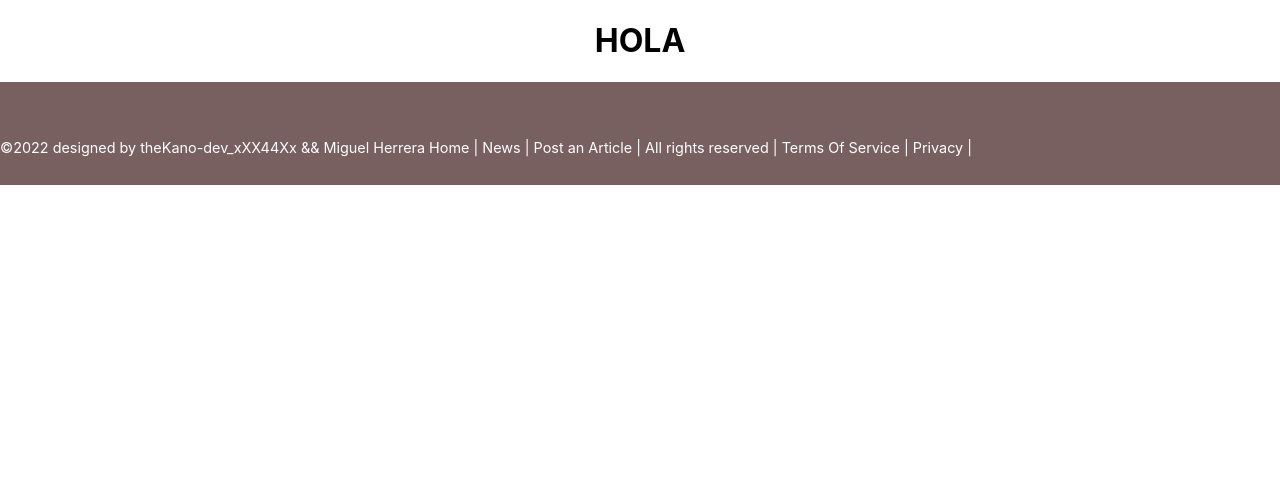
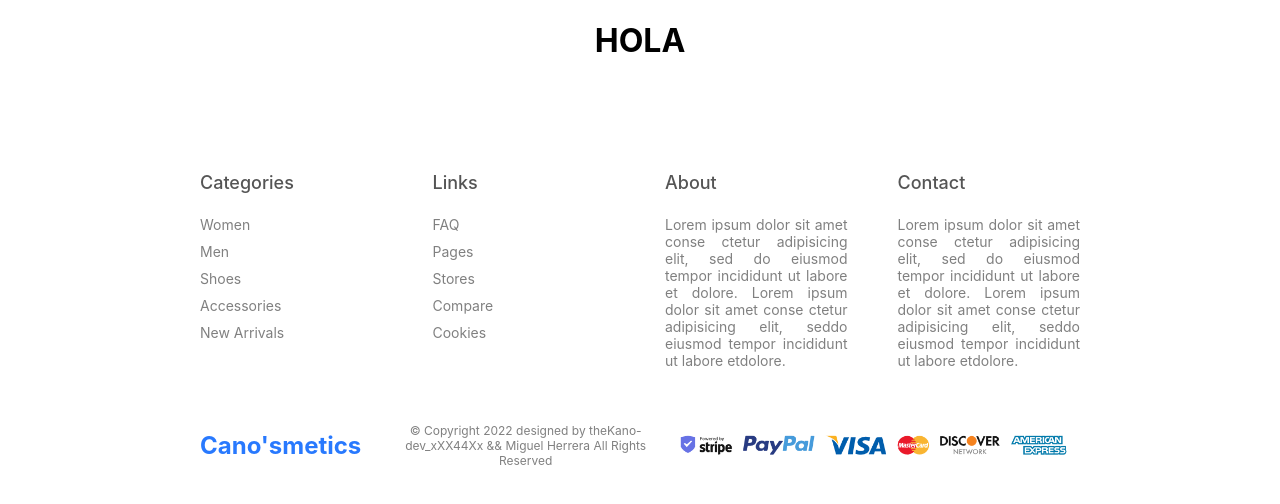
Before and after one commit to sergiokano/React_E-commerce, a React (Create React App) app: page / in a window 1280 px wide. Shown: the top 504 px of the page. Built offline with nearby package versions, Linux system fonts and the light colour scheme.

Commit message:
Footer done

```diff
--- a/src/components/Footer/Footer.jsx
+++ b/src/components/Footer/Footer.jsx
@@ -1,23 +1,66 @@
 import React from "react";
 import "./Footer.scss";
-import { Link } from "react-router-dom";
+// import { Link } from "react-router-dom";
+import paymentImg from "../img/payment.png";
 
 function Footer() {
   return (
-    <div className="main-footer">
-      <div className="container">
-        <p className="col-sm">
-          &copy;{new Date().getFullYear()}
-          <a href="http://www.linkedin.com/in/sergiocano-dev">
-            <span> designed by theKano-dev_xXX44Xx && </span>
-          </a>
-          <a href="https://www.linkedin.com/in/mherrevi/">
-            <span> Miguel Herrera </span>
-          </a>
-          <Link to="/"> Home </Link> | <Link to="/news"> News </Link> |{" "}
-          <Link to="/create"> Post an Article </Link> | All rights reserved |
-          Terms Of Service | Privacy |
-        </p>
+    <div className="footer">
+      <div className="top">
+        <div className="item">
+          <h1>Categories</h1>
+          <span>Women</span>
+          <span>Men</span>
+          <span>Shoes</span>
+          <span>Accessories</span>
+          <span>New Arrivals</span>
+        </div>
+        <div className="item">
+          <h1>Links</h1>
+          <span>FAQ</span>
+          <span>Pages</span>
+          <span>Stores</span>
+          <span>Compare</span>
+          <span>Cookies</span>
+        </div>
+        <div className="item">
+          <h1>About</h1>
+          <span>
+            Lorem ipsum dolor sit amet conse ctetur adipisicing elit, sed do
+            eiusmod tempor incididunt ut labore et dolore. Lorem ipsum dolor sit
+            amet conse ctetur adipisicing elit, seddo eiusmod tempor incididunt
+            ut labore etdolore.
+          </span>
+        </div>
+        <div className="item">
+          <h1>Contact</h1>
+          <span>
+            Lorem ipsum dolor sit amet conse ctetur adipisicing elit, sed do
+            eiusmod tempor incididunt ut labore et dolore. Lorem ipsum dolor sit
+            amet conse ctetur adipisicing elit, seddo eiusmod tempor incididunt
+            ut labore etdolore.
+          </span>
+        </div>
+      </div>
+      <div className="bottom">
+        <div className="left">
+          <span className="logo">Cano'smetics</span>
+          <span className="copyright">
+            <span>© Copyright {new Date().getFullYear()}</span>
+            <span> designed by </span>
+            <a href="http://www.linkedin.com/in/sergiocano-dev">
+              <span>theKano-dev_xXX44Xx</span>
+            </a>
+            <span> && </span>
+            <a href="https://www.linkedin.com/in/mherrevi/">
+              <span> Miguel Herrera </span>
+            </a>
+            <span> All Rights Reserved</span>
+          </span>
+        </div>
+        <div className="right">
+          <img src={paymentImg} alt="" />
+        </div>
       </div>
     </div>
   );
--- a/src/components/Footer/Footer.scss
+++ b/src/components/Footer/Footer.scss
@@ -3,13 +3,60 @@
     cursor: pointer;
     padding-top: 3em;
   }
-.main-footer {
-  font-size: 0.9em;
-  color: white;
-  padding-top: 3em;
-  background-color: rgb(121, 96, 96);
-  bottom: 0;
-  width: 100%;
+.footer {
+
+    margin: 100px 200px 20px 200px;
+
+    .top {
       display: flex;
-  padding-bottom: 1em;
+      gap: 50px;
+
+      .item {
+        flex: 1;
+        display: flex;
+        flex-direction: column;
+        gap: 10px;
+        text-align: justify;
+        font-size: 14px;
+
+        h1{
+          font-size: 18px;
+          font-weight: 500;
+          color: #555;
         }
+
+        span{
+          color: gray;
+        }
+      }
+    }
+
+    .bottom {
+      display: flex;
+      align-items: center;
+      justify-content: space-between;
+      margin-top: 50px;
+      .left {
+        display: flex;
+        align-items: center;
+
+        .logo{
+          color: #2879fe;
+          font-weight: bold;
+          font-size: 24px;
+        }
+
+        .copyright{
+          margin-left: 20px;
+          font-size: 12px;
+          color: gray;
+        }
+      }
+      .right {
+
+        img{
+          height: 50px;
+        }
+      }
+    }
+  }
```
Also changed, not shown: src/components/img/payment.png (added). Lines whose indentation alone changed are shown as unchanged.
